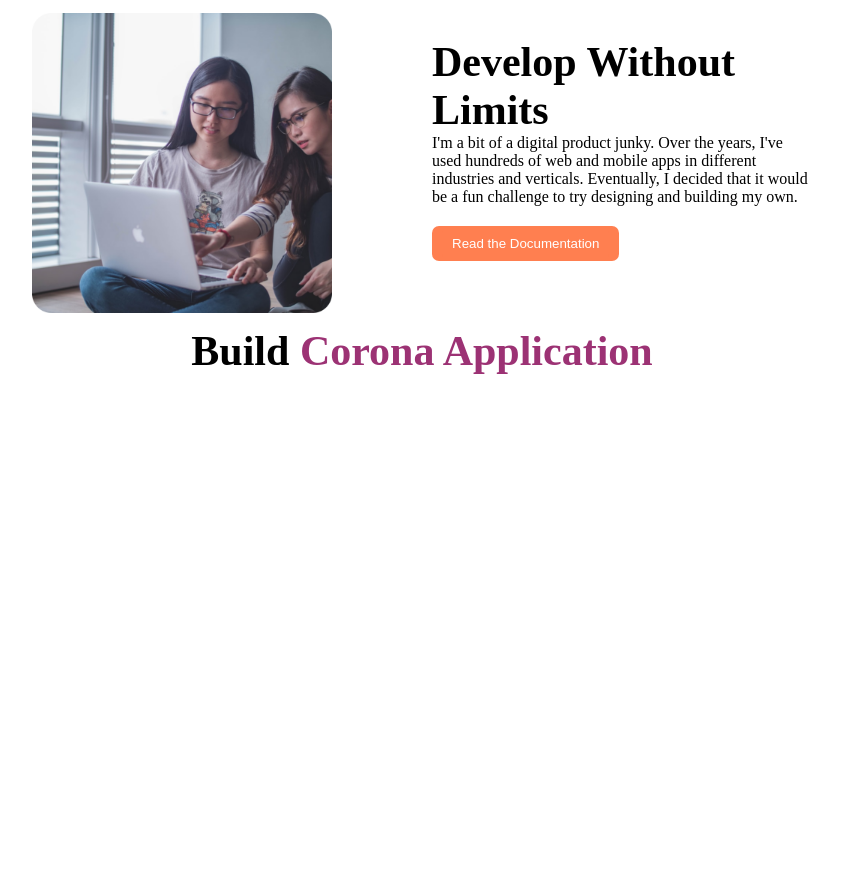
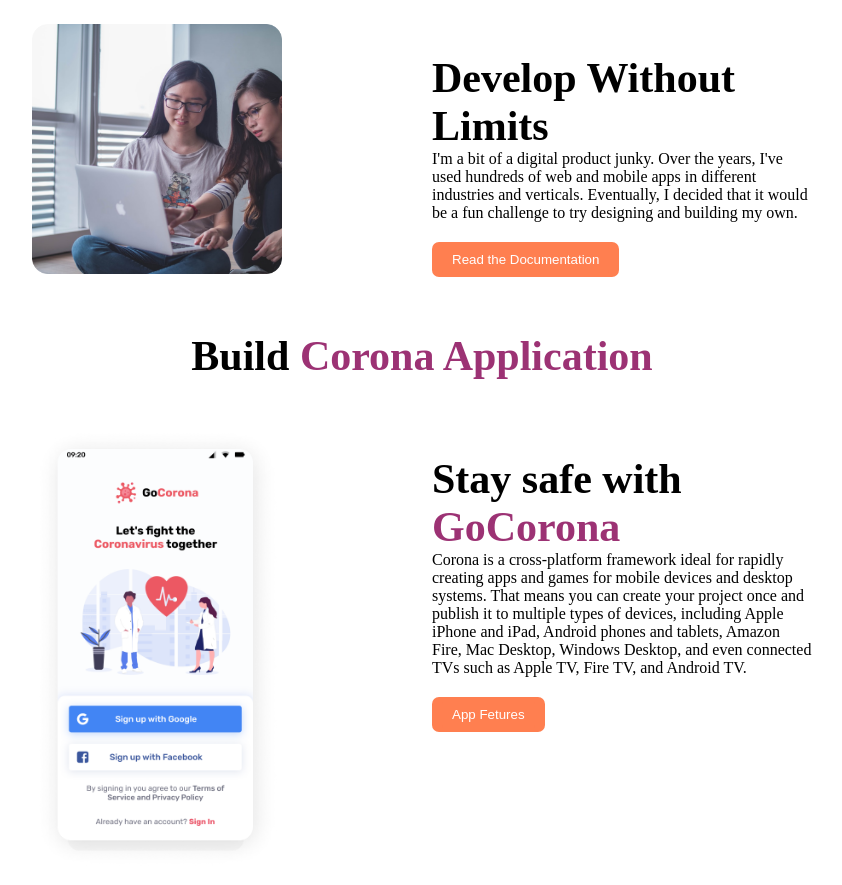
Before and after one commit to mdamir7/portpolio-project, a plain HTML site: page index.html in a window 1280 px wide. Shown: the part 846-1731 px from the top of the page, without its empty margins (218-1060 px from the left). Before the commit the page ends 1221 px from the top, so only its background shows below. Drawn offline with Linux system fonts and the light colour scheme.

Commit message:
css added

```diff
--- a/index.css
+++ b/index.css
@@ -8,7 +8,7 @@
   margin: auto;
 }
 img {
-  width: 300px;
+  width: 250px;
   max-width: 100%;
   object-fit: contain;
 }
@@ -69,11 +69,12 @@
   margin-top: 25px;
 }
 .content {
-  margin-top: 35px;
+  margin-top: 40px;
 }
 a {
   text-decoration: none;
 }
 .section-title {
   text-align: center;
+  margin: 35px;
 }
--- a/index.html
+++ b/index.html
@@ -21,11 +21,13 @@
             curious, and perpetually working on improving my chops one design
             problem at a time.
           </p>
-          <button class="btn">Explore Now</button>
+          <button class="btn">
+            <a href="#" class="btn">App Fetures </a>
+          </button>
           <p>Scroll down to explore more about us</p>
         </div>
         <div width-50>
-          <img src="./img/person/person-0.png" alt="" />
+          <img class="img" src="./img/person/person-0.png" alt="" />
         </div>
       </div>
       <div>
@@ -80,6 +82,25 @@
       <div class="section-title">
         <h1>Build <span class="yellow"> Corona Application </span></h1>
       </div>
+      <div class="devlop">
+        <div class="width-50">
+          <img src="./img/pictures/app.png" alt="" />
+        </div>
+        <div class="content width-50">
+          <h1>Stay safe with <span class="yellow">GoCorona</span></h1>
+          <p>
+            Corona is a cross-platform framework ideal for rapidly creating apps
+            and games for mobile devices and desktop systems. That means you can
+            create your project once and publish it to multiple types of
+            devices, including Apple iPhone and iPad, Android phones and
+            tablets, Amazon Fire, Mac Desktop, Windows Desktop, and even
+            connected TVs such as Apple TV, Fire TV, and Android TV.
+          </p>
+          <button class="btn">
+            <a href="#" class="btn">App Fetures </a>
+          </button>
+        </div>
+      </div>
     </div>
   </body>
 </html>
```
